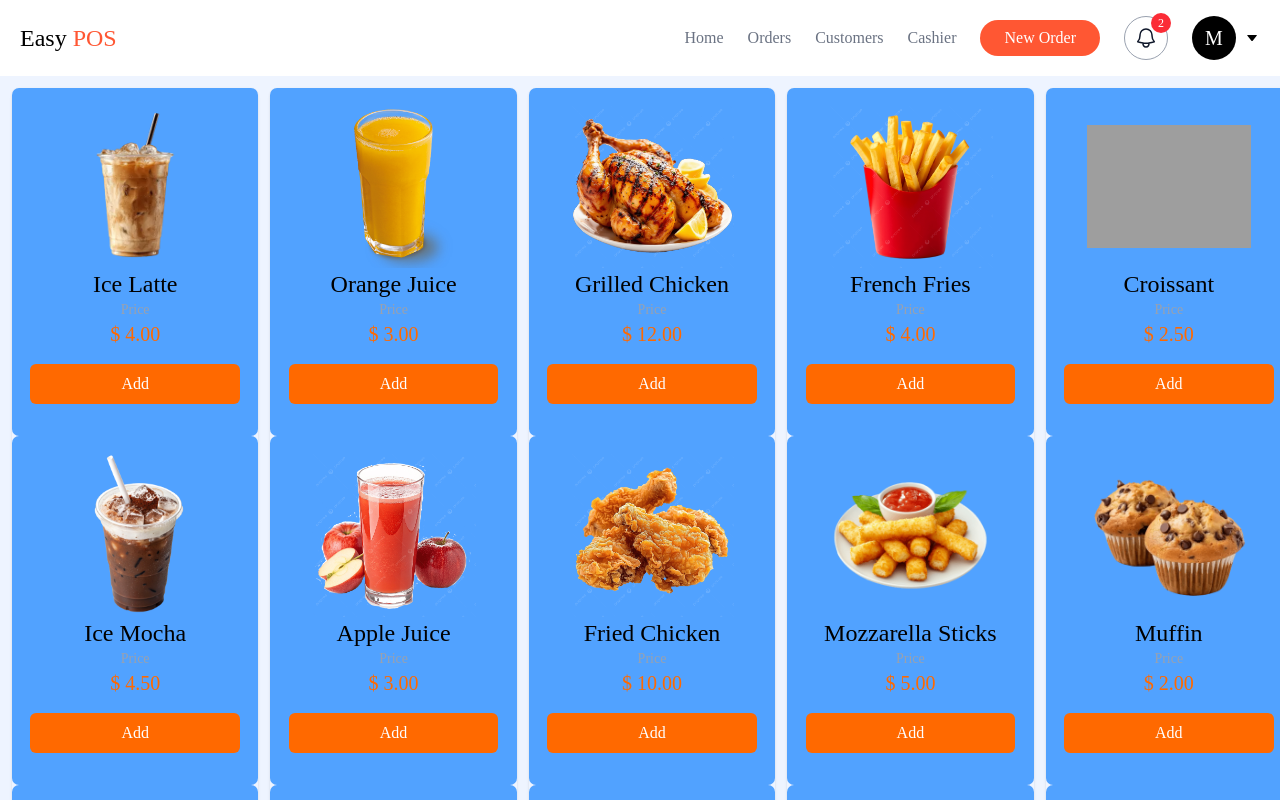
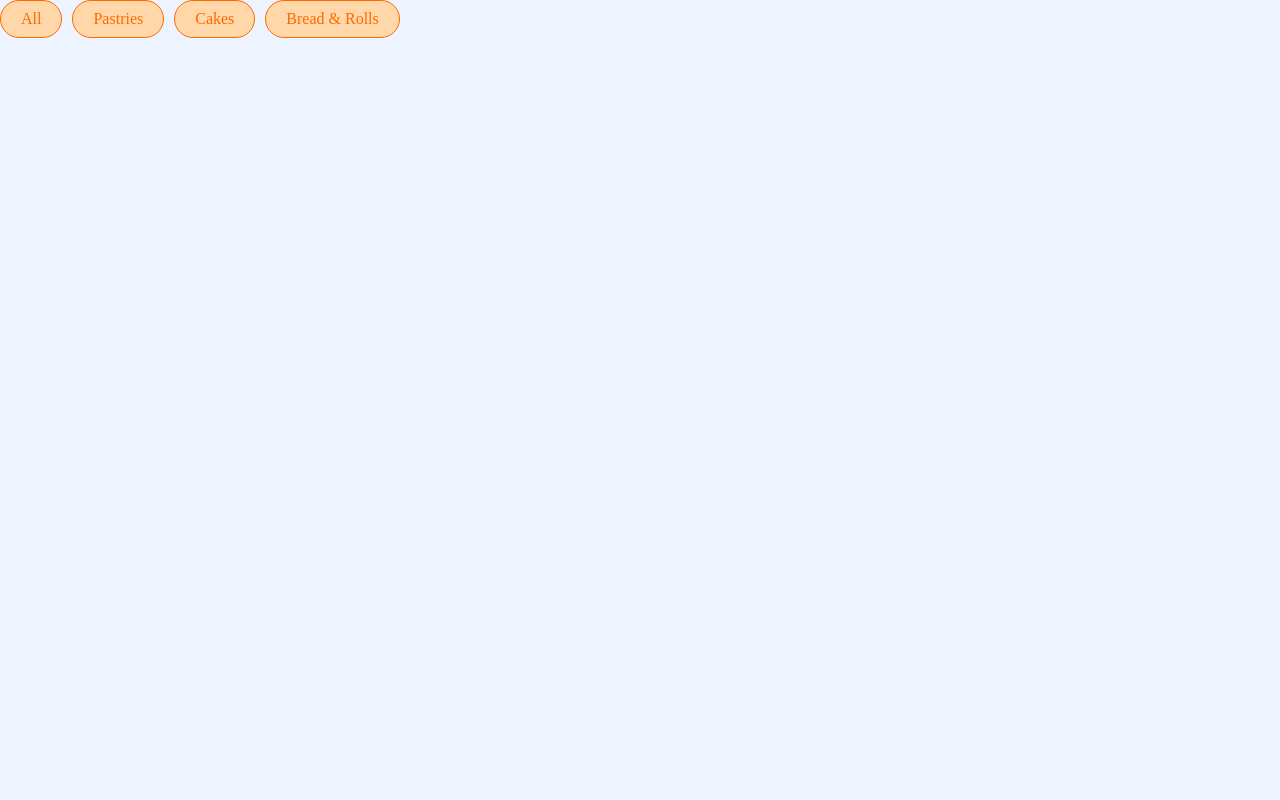
Before and after one commit to Uj7b/easyPOS, a React (Vite) app: page / in a window 1280 px wide. Shown: the top 800 px of the page. Built offline with nearby package versions, Linux system fonts and the light colour scheme; grey boxes are pictures that could not be loaded; a web font is replaced by a local one.

Commit message:
category filter upgate

```diff
--- a/src/App.jsx
+++ b/src/App.jsx
@@ -3,14 +3,12 @@ import Header from "./Header";
 import SideMenu from "./SideMenu";
 import NotificationsTab from "./NotificationsTab";
 import ProductGrid from "./ProductGrid";
+import CategoryFilter from "./CategoryFilter";
 
 function App() {
   // const [order, setOrder] = useState([]);
   return (
-    <div className="">
-      <Header></Header>
-      <ProductGrid></ProductGrid>
-      </div>
+    <CategoryFilter></CategoryFilter>
   );
 }
 
--- a/src/CategoryFilter.jsx
+++ b/src/CategoryFilter.jsx
@@ -1,5 +1,25 @@
+import { useEffect, useState } from "react";
+import Menu from "./menu.json";
 function CategoryFilter() {
-    return ("thi is the tab where order categories shows up");
+  const [categories, setCategries] = useState([]);
+  const [activeCategory, setActiveCategory] = useState("Bakeries");
+  const [activeTab, setActiveTab] = useState("All");
+  useEffect(() => {
+    setCategries(Menu.menu);
+  }, [activeCategory]);
+  const active = categories.find((c) => c.category === activeCategory);
+  return (
+    <div className="flex gap-2.5">
+      <button className="cursor-pointer px-5 py-1.5 text-orange-500 bg-orange-200 w-fit rounded-full border border-orange-500">
+        All
+      </button>
+      {active?.subcategories?.map((sub) => (
+        <button className="cursor-pointer px-5 py-1.5 text-orange-500 bg-orange-200 w-fit rounded-full border border-orange-500">
+          {sub.name}
+        </button>
+      ))}
+    </div>
+  );
 }
 
 export default CategoryFilter;
```
